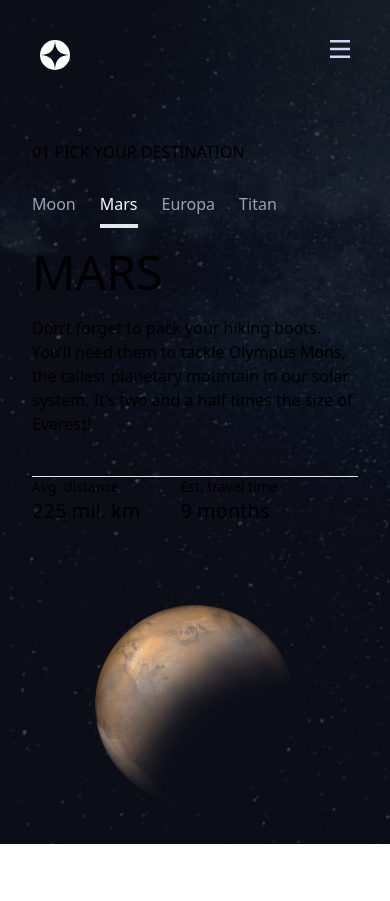
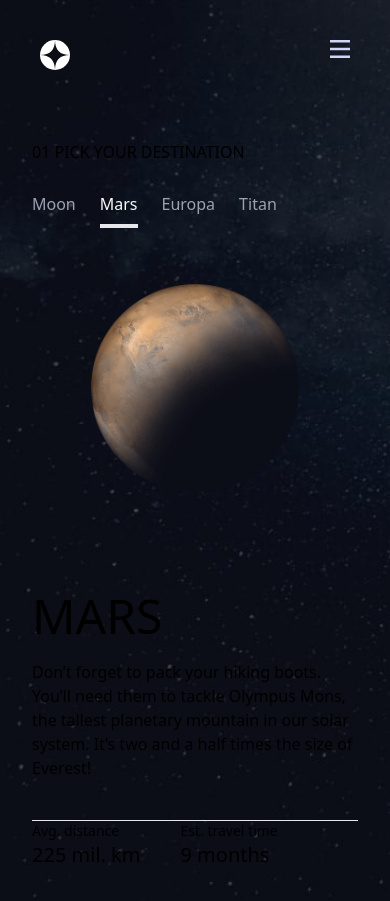
Before and after one commit to Roger2999/Space-tourist-app, a React (Vite) app: page /destination/Mars in a window 390 px wide. Before the commit the page ends 844 px from the top, so only its background shows below. Built offline with nearby package versions, Linux system fonts and the light colour scheme.

Commit message:
se arregla diseño responsive mobile en DestinationPage, se ajustan estilos mínimos generales

```diff
--- a/src/components/PageNotFound/PageNotFound.tsx
+++ b/src/components/PageNotFound/PageNotFound.tsx
@@ -1,6 +1,6 @@
 const PageNotFound = () => {
   return (
-    <article className="flex  justify-center items-center pt-28 w-full h-full">
+    <article className="flex  justify-center items-center pt-28 w-full h-full bg-gray-900 font-bold text-3xl sm:text-7xl">
       PageNotFound
     </article>
   );
--- a/src/components/PlanetCard/PlanetCard.tsx
+++ b/src/components/PlanetCard/PlanetCard.tsx
@@ -14,7 +14,15 @@ export const PlanetCard = ({
 }: Props) => {
   return (
     <>
-      <div className="flex flex-col gap-20 sm:flex-row sm:gap-6">
+      <div className="flex flex-col gap-20 sm:flex-row sm:gap-10">
+        <figure className="flex items-center justify-center flex-1">
+          <img
+            src={img}
+            loading="lazy"
+            decoding="async"
+            className="w-52 h-52 sm:w-52 sm:h-52 md:w-72 md:h-72"
+          />
+        </figure>
         <section className="flex flex-col gap-5 flex-1">
           <h2 className="text-5xl mt-5">{title}</h2>
           <h3>{description}</h3>
@@ -30,14 +38,6 @@ export const PlanetCard = ({
             <p> </p>
           </article>
         </section>
-        <figure className="flex items-center justify-center flex-1">
-          <img
-            src={img}
-            loading="lazy"
-            decoding="async"
-            className="w-[200px] h-[200px] "
-          />
-        </figure>
       </div>
     </>
   );
--- a/src/components/PlanetsNav/PlanetsNav.tsx
+++ b/src/components/PlanetsNav/PlanetsNav.tsx
@@ -2,7 +2,7 @@ import { NavLink } from "react-router-dom";
 import planets from "../../data/data.json";
 export const PlanetsNav = () => {
   return (
-    <nav className="flex gap-6">
+    <nav className="flex ml-0 gap-6 mb-14 sm:mb-0 sm:justify-center sm:ml-60">
       <NavLink
         end
         to={""}
--- a/src/components/RouterLoader/RouterLoader.tsx
+++ b/src/components/RouterLoader/RouterLoader.tsx
@@ -1,6 +1,6 @@
 export const RouterLoader = () => {
   return (
-    <article className="flex  justify-center items-center pt-28 w-full h-full">
+    <article className="flex  justify-center items-center pt-28 w-full h-full bg-gray-900 font-semibold text-xl">
       Loading...
     </article>
   );
```
